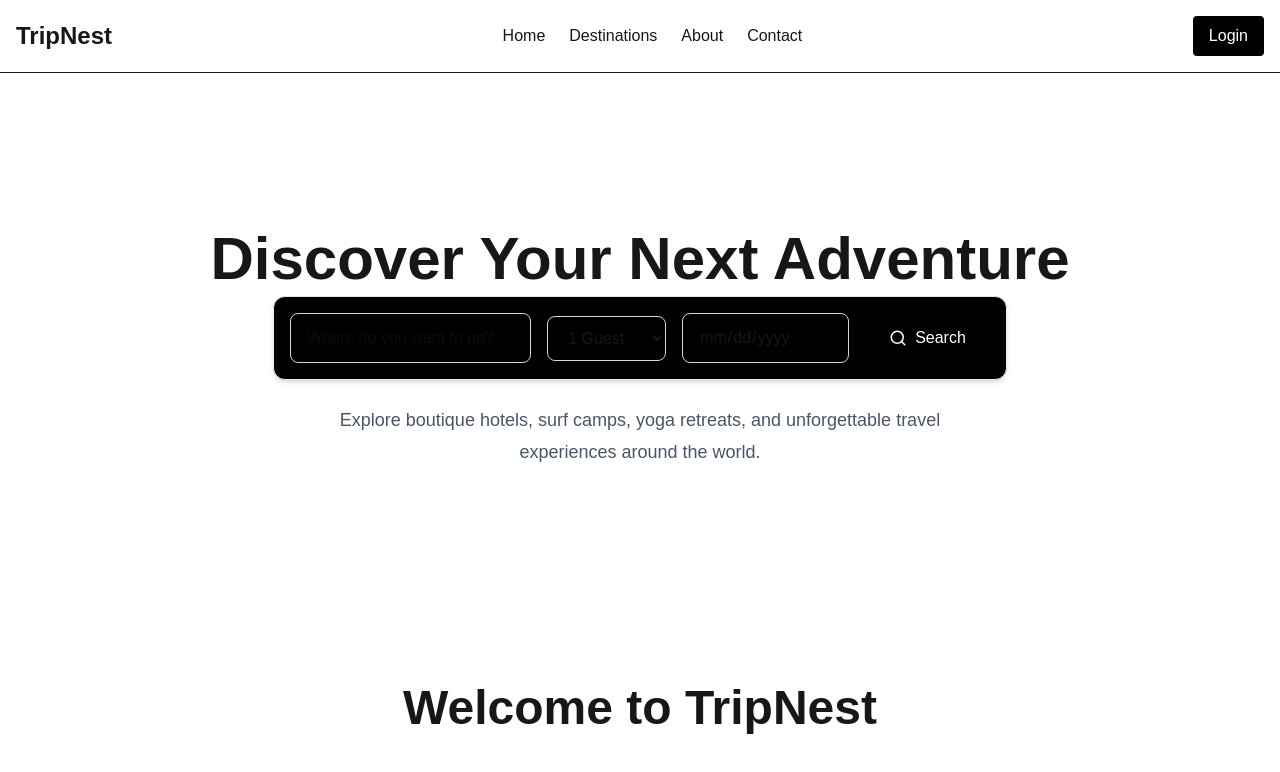
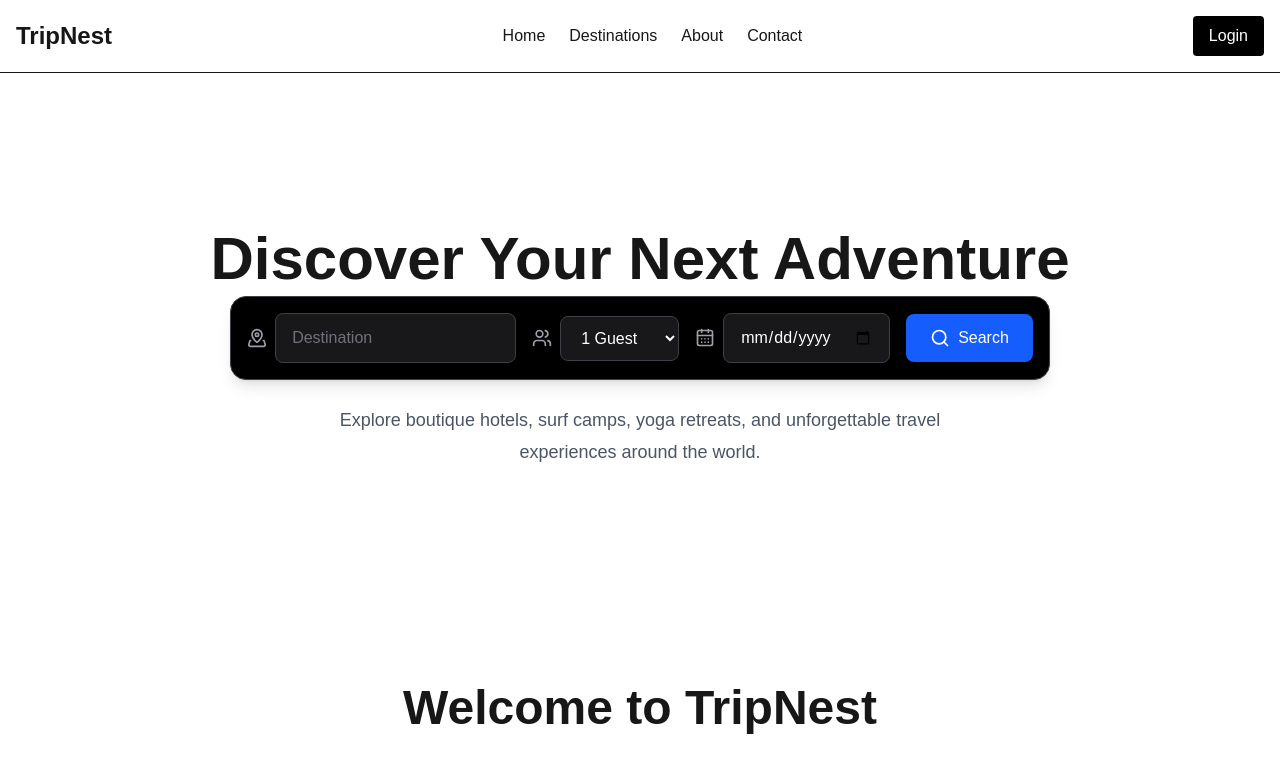
Before and after one commit to vivek6126/tripnest, a Next.js app: page / in a window 1280 px wide. Shown: the top 772 px of the page. Built offline with nearby package versions, Linux system fonts and the light colour scheme.

Commit message:
Complete dark themed search bar

```diff
--- a/components/SearchBar.tsx
+++ b/components/SearchBar.tsx
@@ -1,35 +1,55 @@
 "use client";
 
 import { useState } from "react";
-import { Search } from "lucide-react";
+import { Search, MapPinned, CalendarDays, Users } from "lucide-react";
 
 export default function SearchBar() {
   const [destination, setDestination] = useState("");
 
+  const inputClass =
+    "rounded-lg border border-zinc-700 bg-zinc-900 px-4 py-3 text-white placeholder:text-zinc-500 outline-none transition focus:border-blue-500";
+
   return (
-    <div className="flex items-center gap-4 rounded-xl border border-gray-200 bg-black p-4 shadow-md">
+    <div className="flex items-center gap-4 rounded-2xl border border-zinc-700 bg-black p-4 shadow-lg">
+
+      {/* Destination */}
+      <div className="flex flex-1 items-center gap-2">
+        <MapPinned className="h-5 w-5 text-zinc-400" />
+
         <input
           type="text"
           value={destination}
           onChange={(event) => setDestination(event.target.value)}
-        placeholder="Where do you want to go?"
-        className="flex-1 rounded-lg border border-gray-300 px-4 py-3 outline-none focus:border-blue-500"
+          placeholder="Destination"
+          className={`${inputClass} flex-1`}
         />
+      </div>
 
-      <select className="rounded-lg border border-gray-300 bg-black px-4 py-3 outline-none">
+      {/* Guests */}
+      <div className="flex items-center gap-2">
+        <Users className="h-5 w-5 text-zinc-400" />
+
+        <select className={inputClass}>
           <option>1 Guest</option>
           <option>2 Guests</option>
           <option>3 Guests</option>
           <option>4 Guests</option>
         </select>
+      </div>
+
+      {/* Date */}
+      <div className="flex items-center gap-2">
+        <CalendarDays className="h-5 w-5 text-zinc-400" />
 
         <input
           type="date"
-        className="rounded-lg border border-gray-300 px-4 py-3 outline-none"
+          className={inputClass}
         />
+      </div>
 
-        <button className="flex items-center gap-2 rounded-lg bg-black px-6 py-3 text-white transition hover:bg-gray-800">
-        <Search size={18} />
+      {/* Search Button */}
+      <button className="flex items-center gap-2 rounded-lg bg-blue-600 px-6 py-3 font-medium text-white transition hover:bg-blue-700">
+        <Search className="h-5 w-5" />
         Search
       </button>
     </div>
```
Lines whose indentation alone changed are shown as unchanged.
